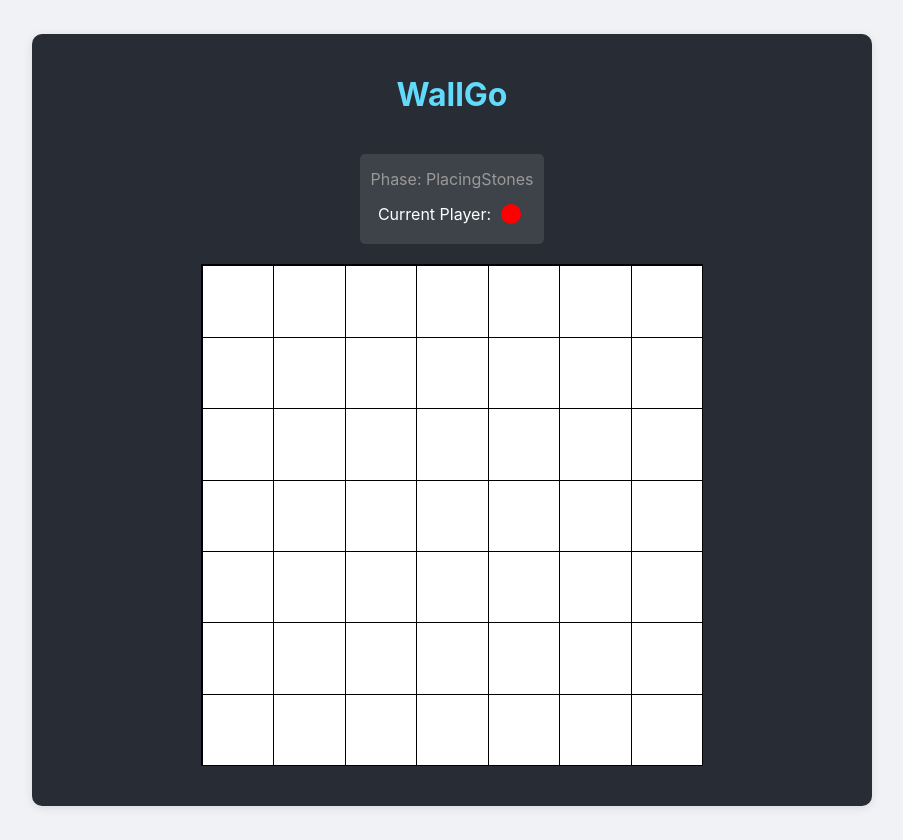
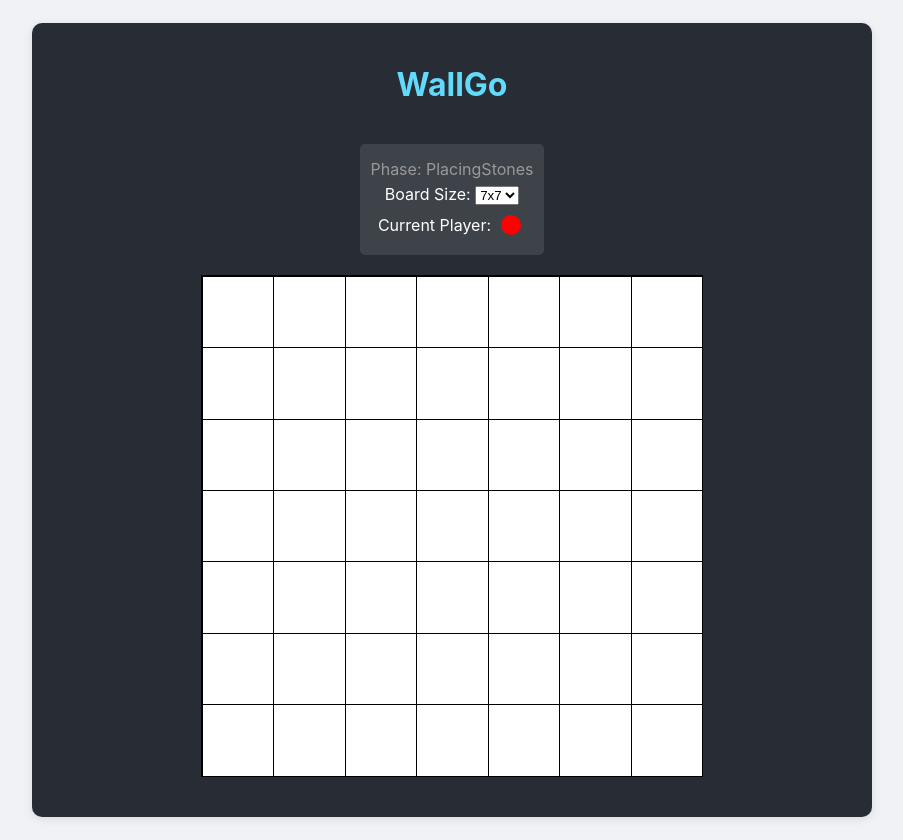
Before and after one commit to AmesingFlank/WallGo, a React (Create React App) app in the folder wallgo/: page / in a window 1280 px wide. Shown: the whole page, without its empty margins (188-1091 px from the left). Built offline with nearby package versions, Linux system fonts and the light colour scheme.

Commit message:
readme, and configurable game size

```diff
--- a/wallgo/src/components/WallGoGameComponent.tsx
+++ b/wallgo/src/components/WallGoGameComponent.tsx
@@ -4,6 +4,7 @@ import { Stone } from './Stone';
 import './WallGoGameComponent.css';
 
 interface WallGoGameComponentState {
+    config: GameConfig;
     game: WallGoGame;
     hoverX: number;
     hoverY: number;
@@ -17,8 +18,9 @@ interface WallGoGameComponentState {
 export class WallGoGameComponent extends Component<{}, WallGoGameComponentState> {
     constructor(props: {}) {
         super(props);
-        const config = new GameConfig();
+        let config = new GameConfig();
         this.state = {
+            config,
             game: new WallGoGame(config),
             hoverX: -1,
             hoverY: -1,
@@ -84,6 +86,32 @@ export class WallGoGameComponent extends Component<{}, WallGoGameComponentState>
             <div className="game-container">
                 <div className="game-info">
                     <p>Phase: {GamePhase[gamePhase]}</p>
+                    <div className="board-size-selector">
+                        <label>Board Size: </label>
+                        <select
+                            value={this.state.config.boardSize}
+                            onChange={(e) => {
+                                const newSize = parseInt(e.target.value);
+                                const newConfig = new GameConfig();
+                                newConfig.boardSize = newSize;
+                                this.setState({
+                                    config: newConfig,
+                                    game: new WallGoGame(newConfig),
+                                    hoverX: -1,
+                                    hoverY: -1,
+                                    isValidHover: false,
+                                    selectedStone: null,
+                                    lastMovedStone: null,
+                                    reachablePositions: [],
+                                    result: null
+                                });
+                            }}
+                        >
+                            {[5, 6, 7, 8, 9].map(size => (
+                                <option key={size} value={size}>{size}x{size}</option>
+                            ))}
+                        </select>
+                    </div>
                     {gamePhase === GamePhase.Over ? (
                         <div>
                             {this.state.result && (
```
Also changed, not shown: 1 other file (tests, documents, lock files or other folders).
